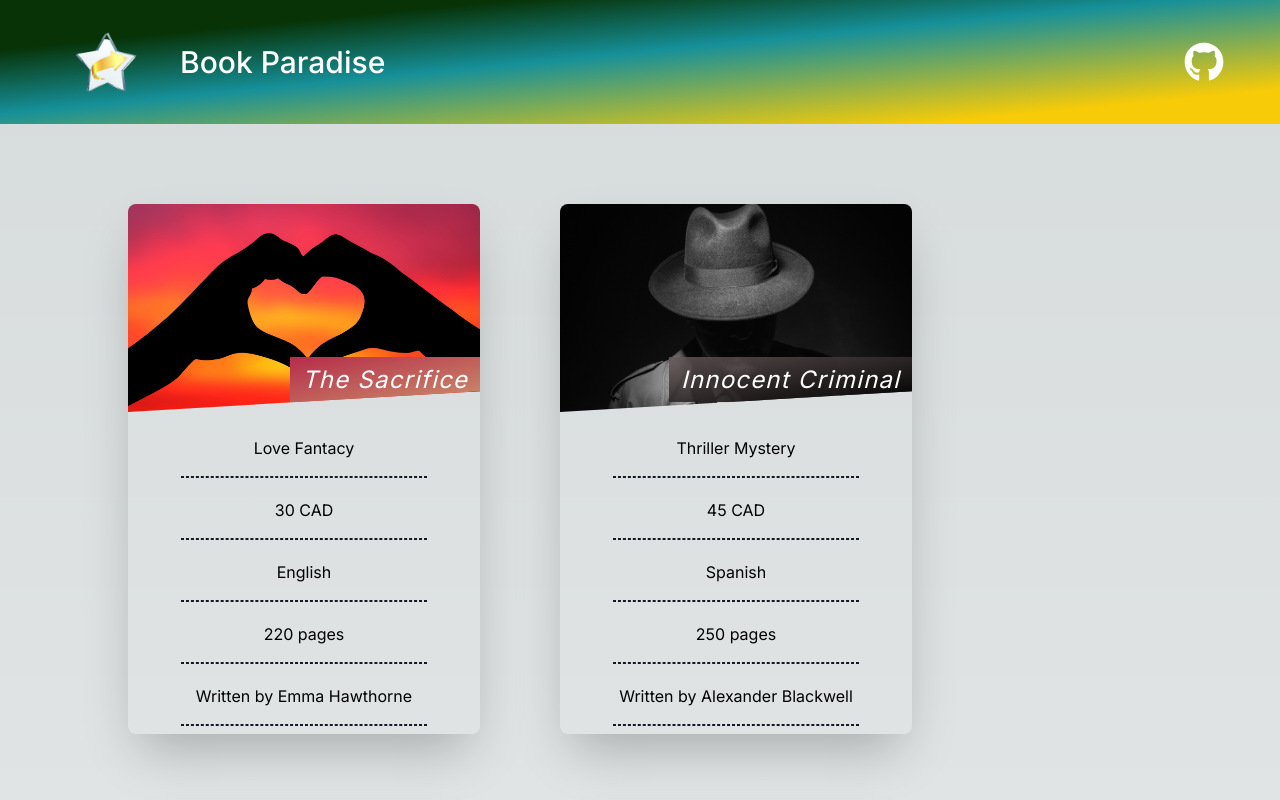
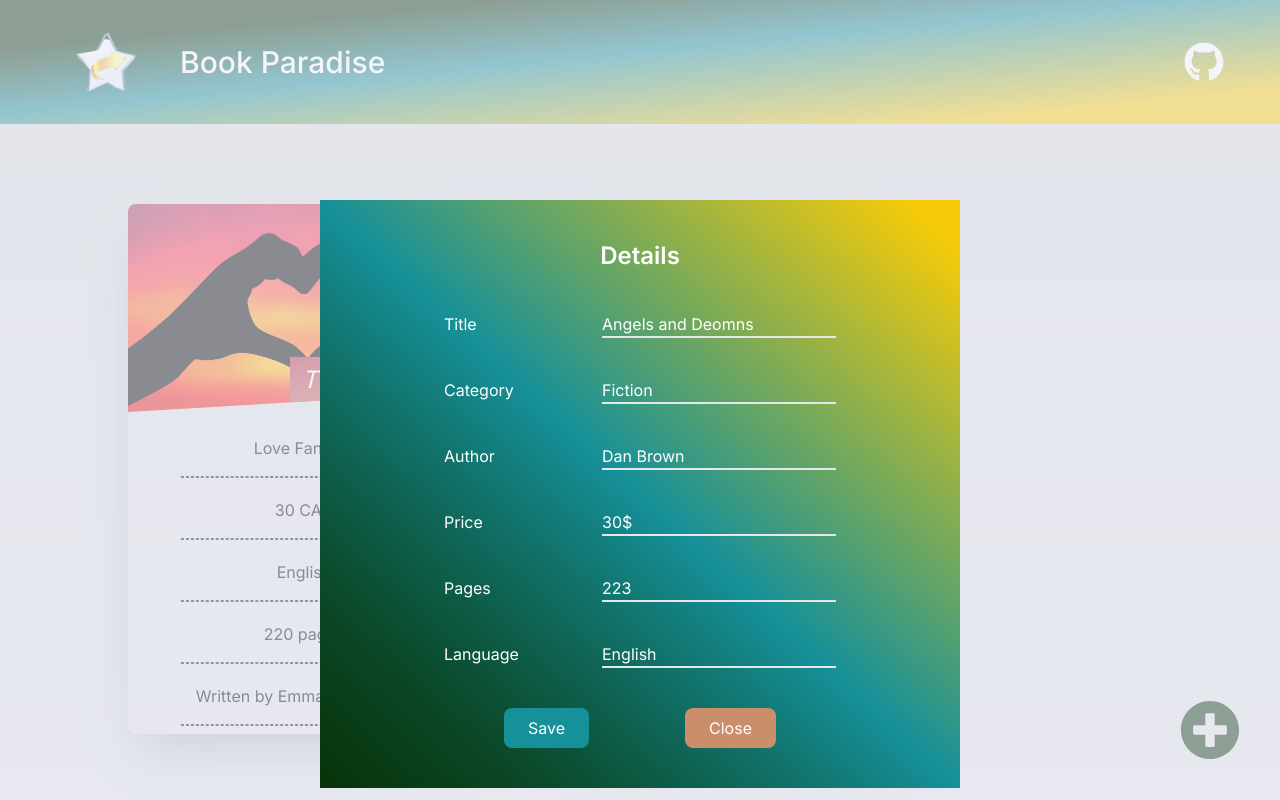
Before and after one commit to sandeep194920/BookStoreApp, a Next.js app: page / in a window 1280 px wide. Shown: the top 800 px of the page. Built offline with nearby package versions, Linux system fonts and the light colour scheme.

Commit message:
modal with book details UI done

```diff
--- a/src/app/globals.css
+++ b/src/app/globals.css
@@ -23,6 +23,7 @@
   --color-black: rgb(0, 0, 0);
   --color-white: rgb(255, 255, 255);
   --color-green: rgb(7, 51, 7);
+  --color-light-grey: rgba(235, 235, 245, 0.356);
   --color-light-pink: rgb(202, 142, 106);
 }
 
--- a/src/app/page.tsx
+++ b/src/app/page.tsx
@@ -4,6 +4,8 @@ import Login from './login'
 import React from 'react'
 import Header from '@/components/Header'
 import Books from '@/components/Books'
+import Backdrop from '@/components/Modal/Backdrop'
+import Modal from '@/components/Modal/Modal'
 
 export default function Home() {
   const { username, isModerator } = useAppSelector(
@@ -14,6 +16,8 @@ export default function Home() {
     <>
       <Header />
       <Books />
+      <Modal />
+
       {/* <Login />
       <h1>Username: {username}</h1>
       {isModerator && <h1>This user is a moderator</h1>} */}
--- a/src/components/Book.tsx
+++ b/src/components/Book.tsx
@@ -32,7 +32,7 @@ function Book(props: BookType) {
       bookImage = 'mystery.jpg'
   }
   return (
-    <div className="min-w-[17rem] max-w-[17rem] space-y-6 rounded-lg shadow-[rgba(0,_0,_0,_0.25)_0px_25px_50px_-12px] sm:min-w-[20rem] sm:max-w-[20rem] md:min-w-[22rem] md:max-w-[22rem]">
+    <article className="min-w-[17rem] max-w-[17rem] space-y-6 rounded-lg shadow-[rgba(0,_0,_0,_0.25)_0px_25px_50px_-12px] sm:min-w-[20rem] sm:max-w-[20rem] md:min-w-[22rem] md:max-w-[22rem] cursor-pointer">
       <div
         className="clippath relative h-[13rem] rounded-tl-lg rounded-tr-lg bg-cover backdrop-blur-none"
         style={{
@@ -61,7 +61,7 @@ function Book(props: BookType) {
           </div>
         ))}
       </ul>
-    </div>
+    </article>
   )
 }
 
--- /dev/null
+++ b/src/components/BookDetails.tsx
@@ -0,0 +1,69 @@
+import React from 'react'
+
+function BookDetails() {
+  return (
+    <section className="w-[90%] lg:w-[70%] m-auto">
+      <h2 className="text-2xl font-semibold text-center my-5 mb-10">Details</h2>
+      <form action="">
+        <div className="flex my-10 justify-between">
+          <h3>Title</h3>
+          <input
+            type="text"
+            value="Angels and Deomns"
+            className="bg-transparent border-b-2 outline-none"
+          />
+        </div>
+        <div className="flex my-10 justify-between">
+          <h3>Category</h3>
+          <input
+            type="text"
+            value="Fiction"
+            className="bg-transparent border-b-2 outline-none"
+          />
+        </div>
+        <div className="flex my-10 justify-between">
+          <h3>Author</h3>
+          <input
+            type="text"
+            value="Dan Brown"
+            className="bg-transparent border-b-2 outline-none"
+          />
+        </div>
+        <div className="flex my-10 justify-between">
+          <h3>Price</h3>
+          <input
+            type="text"
+            value="30$"
+            className="bg-transparent border-b-2 outline-none"
+          />
+        </div>
+        <div className="flex my-10 justify-between">
+          <h3>Pages</h3>
+          <input
+            type="text"
+            value="223"
+            className="bg-transparent border-b-2 outline-none"
+          />
+        </div>
+        <div className="flex my-10 justify-between">
+          <h3>Language</h3>
+          <input
+            type="text"
+            value="English"
+            className="bg-transparent border-b-2 outline-none"
+          />
+        </div>
+        <div className="flex justify-center gap-24 my-5 mt-15">
+          <button className="bg-[var(--color-light-blue)] px-6 py-2 rounded-lg">
+            Save
+          </button>
+          <button className="bg-[var(--color-light-pink)] px-6 py-2 rounded-lg">
+            Close
+          </button>
+        </div>
+      </form>
+    </section>
+  )
+}
+
+export default BookDetails
--- a/src/components/Books.tsx
+++ b/src/components/Books.tsx
@@ -1,17 +1,29 @@
 import React from 'react'
 import Book from './Book'
 import { useAppSelector } from '@/redux/store'
+import { FaPlusCircle } from 'react-icons/fa'
+import Modal from './Modal/Modal'
 
 function Books() {
   const allBooks = useAppSelector((state) => state.booksReducer.value.books)
   console.log('The books data is', allBooks)
 
   return (
-    <section className="flex max-w-[90%] gap-20 flex-wrap justify-center md:justify-start my-20 ml-auto">
-      {allBooks.map((book) => {
-        return <Book key={book.id} {...book} />
-      })}
-    </section>
+    <>
+      <section className="relative flex max-w-[90%] gap-20 flex-wrap justify-center md:justify-start my-20 ml-auto">
+        {allBooks.map((book) => {
+          return <Book key={book.id} {...book} />
+        })}
+        <div className="fixed bottom-10 right-10">
+          <FaPlusCircle
+            className="cursor-pointer"
+            color="var(--color-green)"
+            size={60}
+          />
+        </div>
+      </section>
+      <Modal />
+    </>
   )
 }
 
--- /dev/null
+++ b/src/components/Modal/Backdrop.tsx
@@ -0,0 +1,16 @@
+import React from 'react'
+import { hideModal } from '@/redux/features/app-slice'
+import { useDispatch } from 'react-redux'
+
+function Backdrop() {
+  const dispatch = useDispatch()
+
+  return (
+    <div
+      onClick={() => dispatch(hideModal())}
+      className="fixed h-full w-full top-0 left-0 bg-[var(--color-light-grey)]"
+    ></div>
+  )
+}
+
+export default Backdrop
--- /dev/null
+++ b/src/components/Modal/Modal.tsx
@@ -0,0 +1,21 @@
+import React from 'react'
+import Backdrop from './Backdrop'
+import { useAppSelector } from '@/redux/store'
+import BookDetails from '../BookDetails'
+
+function Modal() {
+  const { isModalOpen } = useAppSelector((state) => state.appReducer.value)
+
+  return (
+    isModalOpen && (
+      <>
+        <Backdrop />
+        <div className="bg-book-details top-[25%] px-10 py-5 w-[90%] md:w-[70%] lg:w-[50%] left-[5%] md:left-[15%] lg:left-[25%] text-white fixed">
+          <BookDetails />
+        </div>
+      </>
+    )
+  )
+}
+
+export default Modal
--- /dev/null
+++ b/src/redux/features/app-slice.ts
@@ -0,0 +1,23 @@
+import { createSlice } from '@reduxjs/toolkit'
+
+const initialState = {
+  value: {
+    isModalOpen: true,
+  },
+}
+
+const appState = createSlice({
+  name: 'appState',
+  initialState,
+  reducers: {
+    showModal: (state) => {
+      state.value.isModalOpen = true
+    },
+    hideModal: (state) => {
+      state.value.isModalOpen = false
+    },
+  },
+})
+
+export const { showModal, hideModal } = appState.actions
+export default appState.reducer
--- a/src/redux/store.ts
+++ b/src/redux/store.ts
@@ -2,6 +2,7 @@
 import { configureStore } from '@reduxjs/toolkit'
 import authReducer from './features/auth-slice'
 import booksReducer from './features/books-slice'
+import appReducer from './features/app-slice'
 import { TypedUseSelectorHook, useSelector } from 'react-redux'
 
 export const store = configureStore({
@@ -10,6 +11,7 @@ export const store = configureStore({
   reducer: {
     authReducer,
     booksReducer,
+    appReducer,
   },
 })
 
--- a/tailwind.config.ts
+++ b/tailwind.config.ts
@@ -17,6 +17,8 @@ const config: Config = {
 
         'fiction-header':
           'linear-gradient(to top right, var(--color-green) 40%, var(--color-light-yellow) 75%)',
+        'book-details':
+          'linear-gradient(to top right, var(--color-green), 30%, var(--color-light-blue) 50%, var(--color-light-yellow) 96%)',
       },
       colors: {},
     },
```
